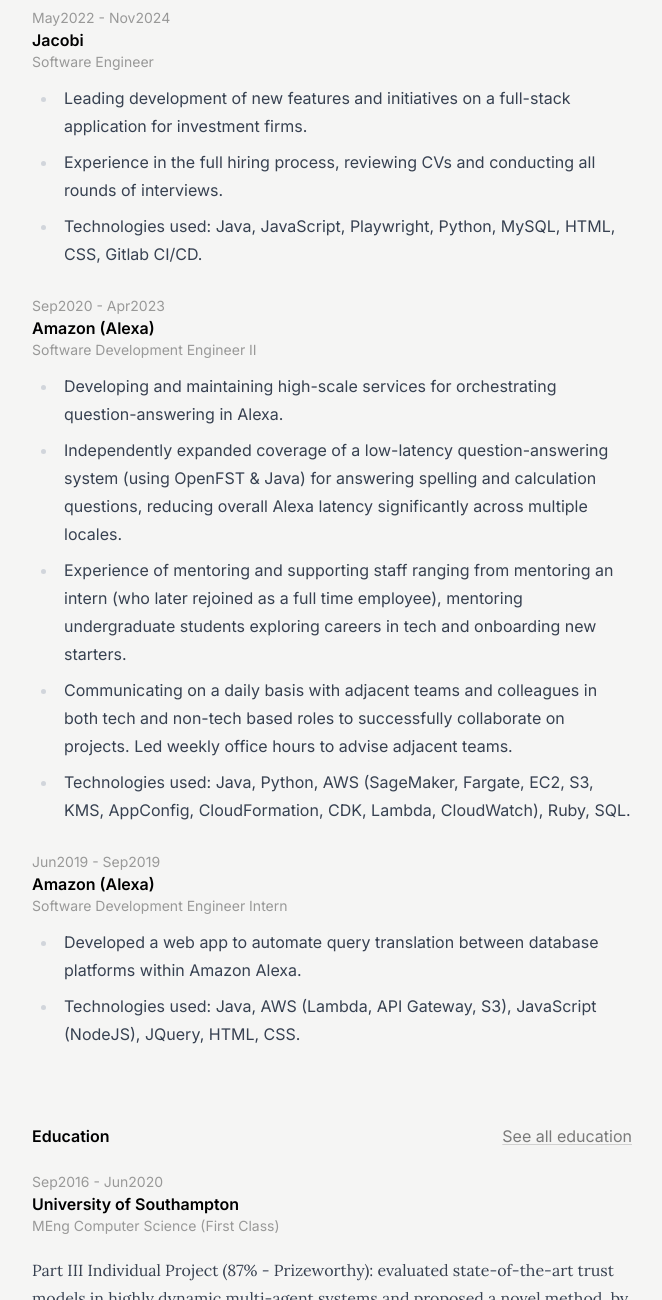
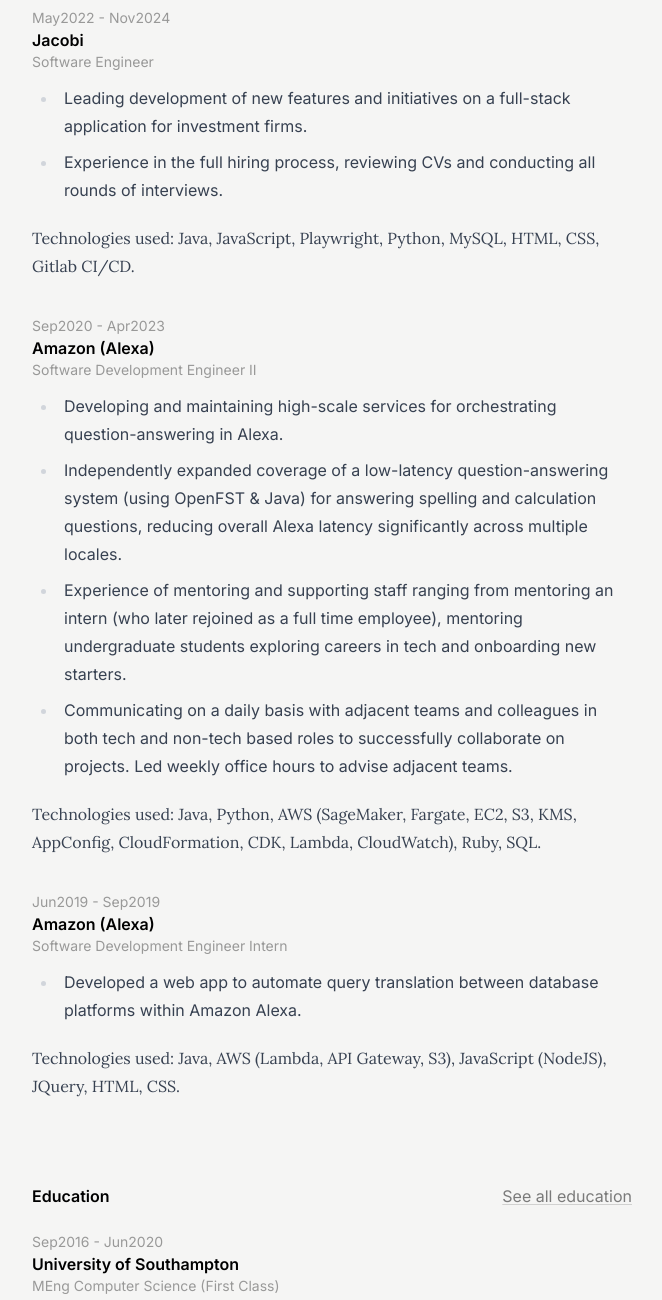
Before and after one commit to JasonBarrett-dev/JasonBarrett-dev.github.io, an Astro site: page / in a window 1280 px wide. Shown: the part 476-1776 px from the top of the page, without its empty margins (308-970 px from the left). Built offline with nearby package versions, Linux system fonts and the light colour scheme; Astro itself is replaced by a stand-in of ours; a web font is replaced by a local one.

Commit message:
update work history formatting

```diff
--- a/src/content/work/amazon-internship.md
+++ b/src/content/work/amazon-internship.md
@@ -6,4 +6,5 @@
 ---
 
 - Developed a web app to automate query translation between database platforms within Amazon Alexa.
-- Technologies used: Java, AWS (Lambda, API Gateway, S3), JavaScript (NodeJS), JQuery, HTML, CSS.
+
+Technologies used: Java, AWS (Lambda, API Gateway, S3), JavaScript (NodeJS), JQuery, HTML, CSS.
--- a/src/content/work/amazon.md
+++ b/src/content/work/amazon.md
@@ -13,5 +13,6 @@
 time employee), mentoring undergraduate students exploring careers in tech and onboarding new starters.
 - Communicating on a daily basis with adjacent teams and colleagues in both tech and non-tech based roles
 to successfully collaborate on projects. Led weekly office hours to advise adjacent teams.
-- Technologies used: Java, Python, AWS (SageMaker, Fargate, EC2, S3, KMS, AppConfig, CloudFormation, CDK,
+
+Technologies used: Java, Python, AWS (SageMaker, Fargate, EC2, S3, KMS, AppConfig, CloudFormation, CDK,
 Lambda, CloudWatch), Ruby, SQL.
--- a/src/content/work/body-rocket-internship.md
+++ b/src/content/work/body-rocket-internship.md
@@ -6,4 +6,5 @@
 ---
 
 - Applied validated physics-based algorithms to analyse the aerodynamic efficiency of cyclists.
-- Technologies used: C#, C++, Qt.
+
+Technologies used: C#, C++, Qt.
--- a/src/content/work/jacobi.md
+++ b/src/content/work/jacobi.md
@@ -7,4 +7,5 @@
 
 - Leading development of new features and initiatives on a full-stack application for investment firms.
 - Experience in the full hiring process, reviewing CVs and conducting all rounds of interviews.
-- Technologies used: Java, JavaScript, Playwright, Python, MySQL, HTML, CSS, Gitlab CI/CD.
+
+Technologies used: Java, JavaScript, Playwright, Python, MySQL, HTML, CSS, Gitlab CI/CD.
--- a/src/content/work/mintel-internship.md
+++ b/src/content/work/mintel-internship.md
@@ -6,4 +6,5 @@
 ---
 
 - Built features on a customer-facing website which automatically converts pages into client presentations.
-- Technologies used: Python/Django, Bash, JavaScript, XSLT.
+
+Technologies used: Python/Django, Bash, JavaScript, XSLT.
```
